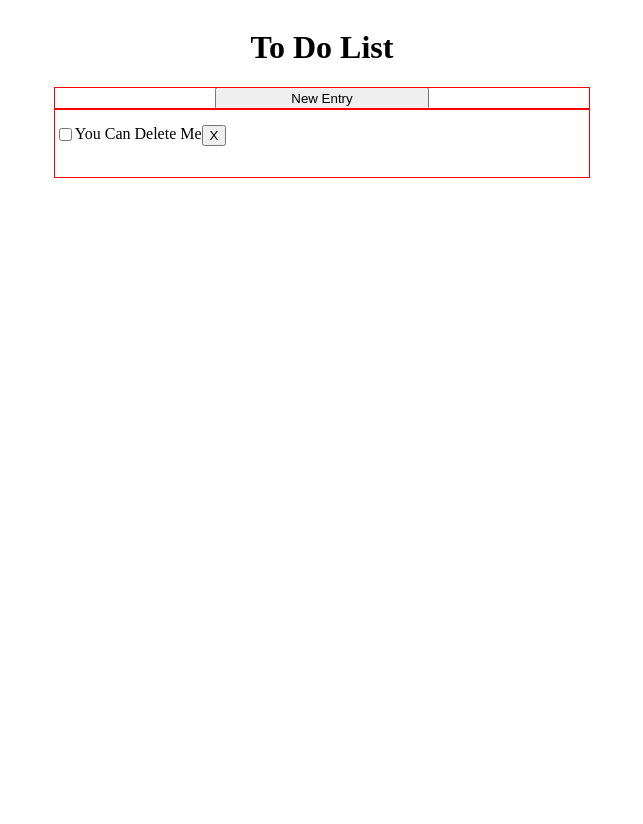
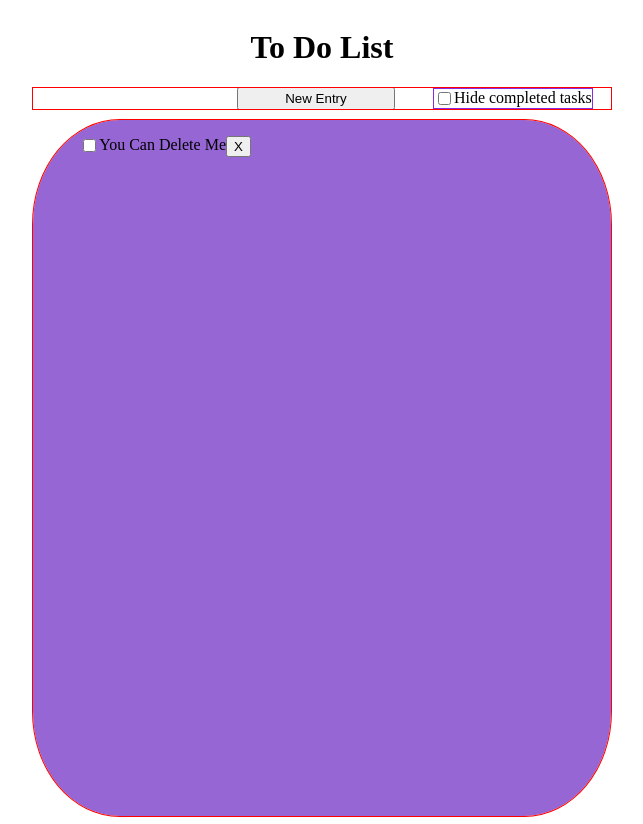
Before and after one commit to Morgan421a/Vue-To-Do-List, a Vue app in the folder To-Do-List/: page / in a window 1280 px wide. Shown: the whole page, without its empty margins (318-961 px from the left). Before the commit the page ends 800 px from the top, so only its background shows below. Built offline with nearby package versions, Linux system fonts and the light colour scheme.

Commit message:
Add Hide completed tasks checkbox and background for list

```diff
--- a/To-Do-List/src/App.vue
+++ b/To-Do-List/src/App.vue
@@ -25,6 +25,7 @@ function deleteEntry(entry) {
     <h1>To Do List</h1>
     <div class="content-top">
     <button class="new-entry" @click="addEntry">New Entry</button>
+    <span id="hide-completed"><input type="checkbox">Hide completed tasks</span>
     </div>
     <div class="content">
       <ul>
@@ -59,17 +60,26 @@ h1 {
   align-items: center;
   justify-content: center;
   outline: solid 1px red;
+  padding-left: 32%;
 }
 
 .content {
   grid-area: content;
   outline: solid 1px red;
+  background-color: rgb(150, 102, 212);
+  border-radius: 15%;
+  height: 87vh;
+  margin-top: 2%;
+  padding-left: 8%;
+  flex: 1 0 auto;
+  flex-wrap: wrap;
 }
 
 .new-entry {
   grid-area: content-top;
   width: 40%;
   height: 110%;
+  align-self: center;
 }
 
 ul {
@@ -84,6 +94,15 @@ li {
   flex-wrap: wrap;
 }
 
+#hide-completed {
+  display: inline-flex;
+  outline: 1px solid blueviolet;
+  justify-content: center;
+  align-items: center;
+  box-sizing: border-box;
+  margin-left: 10%;
+}
+
 
 
 
```
